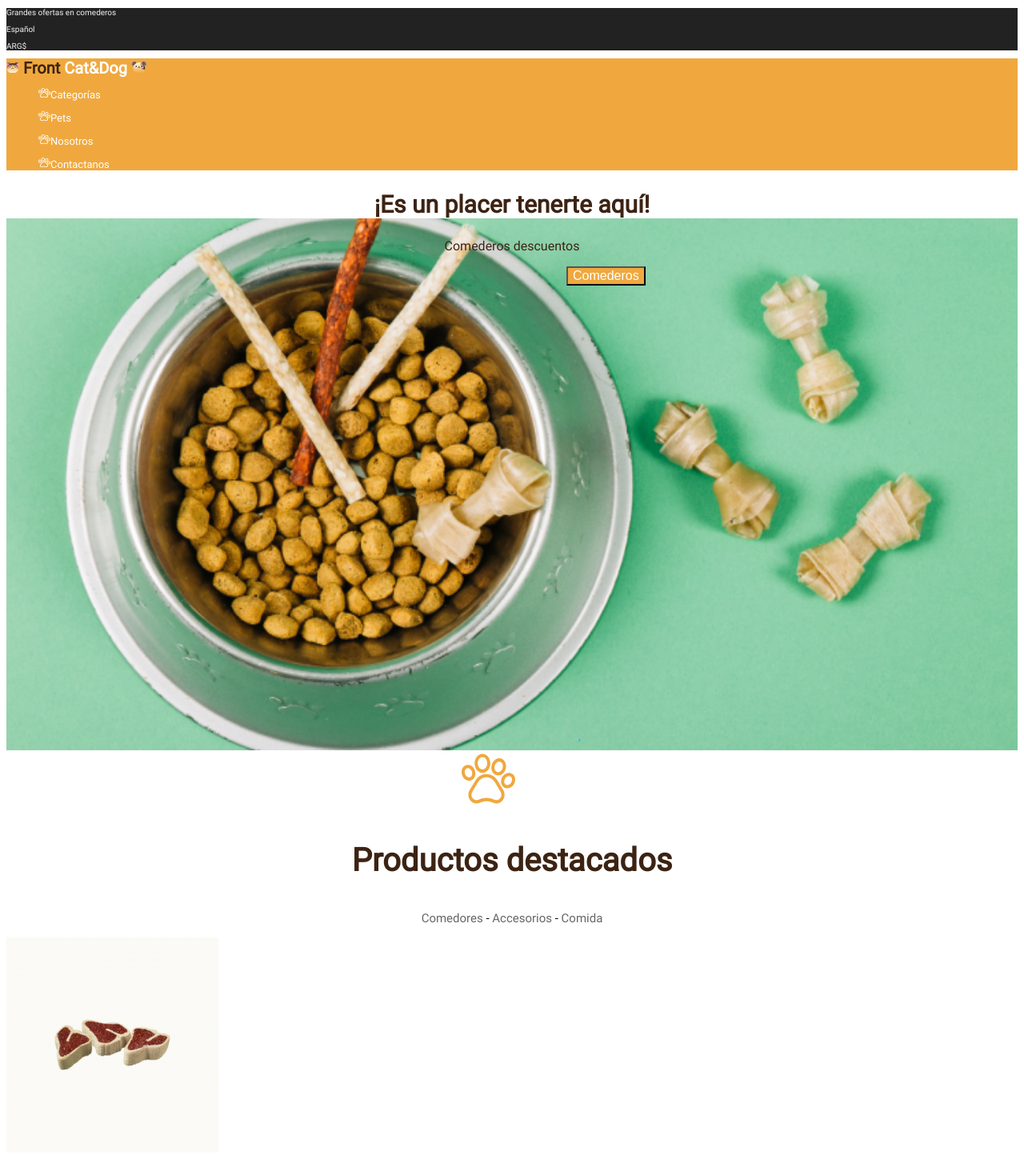
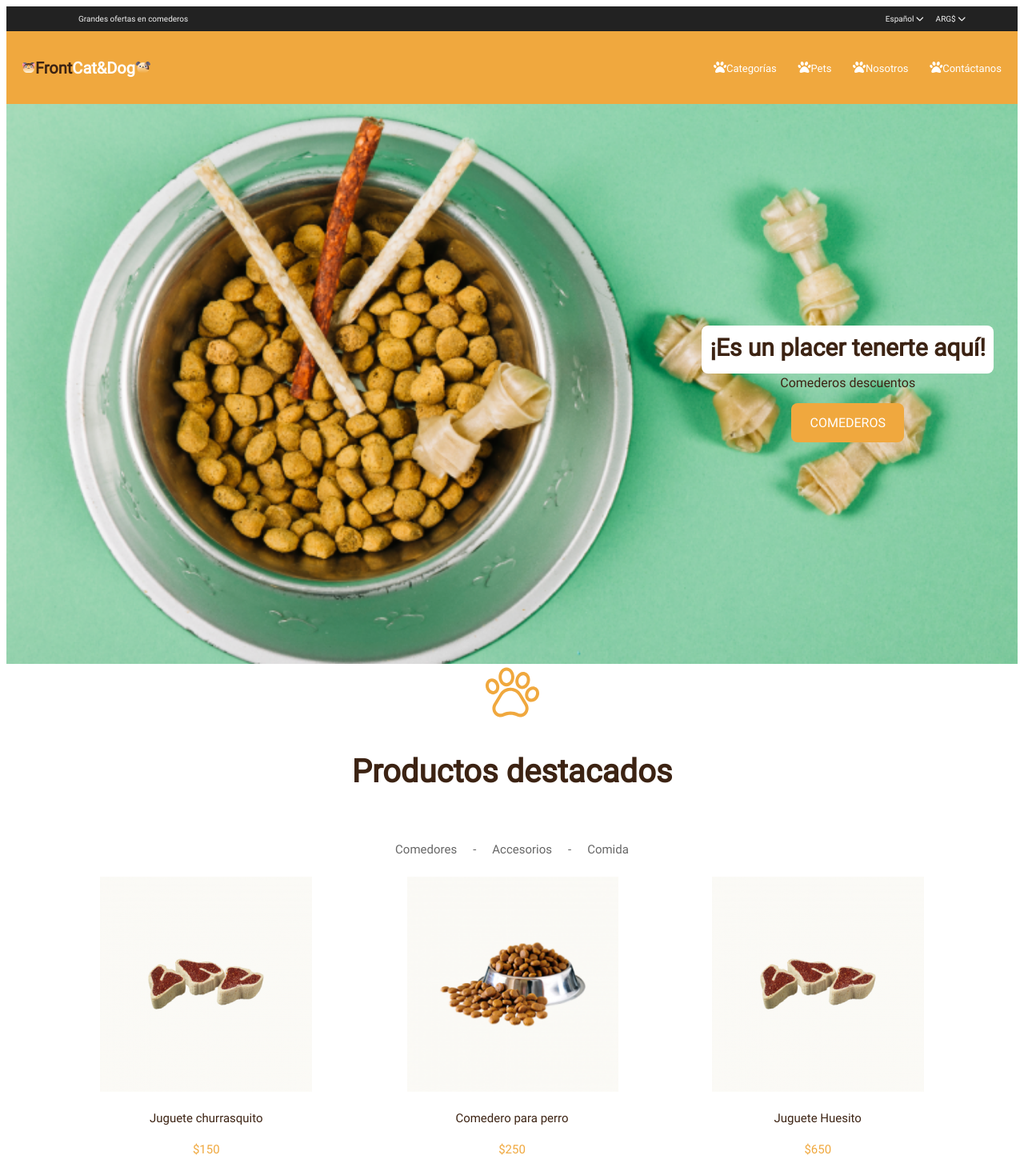
Before and after one commit to mnbenavides/FrontEndI_Petshop, a plain HTML site: page index.html in a window 1280 px wide. Shown: the top 1449 px of the page at 80% size. Drawn offline with Linux system fonts and the light colour scheme.

Commit message:
Se agrega flex-box

```diff
--- a/css/style.css
+++ b/css/style.css
@@ -4,37 +4,62 @@
   src: url("../fonts/Roboto-Regular.ttf");
 }
 
-body {
+* {
+  box-sizing: border-box;
   font-family: "Roboto", "serif";
   font-style: normal;
-  font-size: 12px;
 }
 
 .contenido-seccion-1 {
   background-color: #222222;
   color: #f3f3f3;
   font-size: 10px;
+  display: flex;
+  justify-content: space-between;
+  padding-left: 90px;
+  padding-right: 50px;
+  align-items: center;
+}
+
+.contenido-seccion-1 .money {
+  display: flex;
+  justify-content: space-evenly;
+  width: 130px;
 }
 
 .contenido-seccion-2 {
   background-color: #f0a83e;
   color: white;
+  display: flex;
+  justify-content: space-between;
+  padding: 20px 20px;
+}
+
+.contenido-seccion-2 ul {
+  width: 400px;
+  display: flex;
+  align-items: center;
+  justify-content: space-between;
 }
 
 .logo {
   font-weight: bold;
   font-size: 20px;
-
+  display: flex;
+  align-items: center;
 }
 
 .logo #header-letter-1 {
-    color: #3C2313;
+  color: #3c2313;
 }
 
 .logo #header-letter-2 {
-  color: #FFFFFF;
+  color: #ffffff;
 }
 
+.contenido-seccion-2 ul {
+  list-style: none;
+}
 .contenido-seccion-2 a {
   text-decoration: none;
   color: white;
@@ -43,45 +68,65 @@ body {
 
 .contenido-informacion {
   background-image: url("../img/bowl-and-pet-daities-on-green-background 1.png");
+  display: flex;
   background-repeat: no-repeat;
   background-size: cover;
   height: 700px;
+  flex-direction: column;
+  justify-content: center;
+  align-items: flex-end;
+}
+.contenido-informacion .titulo {
+  display: flex;
+  flex-direction: column;
+  align-items: center;
+  justify-content: center;
+  padding-right: 30px;
 }
 
-.contenido-informacion h2 {
+.contenido-informacion .titulo h2 {
   background-color: #ffffff;
   color: #3c2313;
-  font-family: "Roboto";
-  font-style: normal;
   font-weight: bold;
   font-size: 30px;
-  text-align: center;
+  height: 60px;
+  margin: 0%;
+  padding: 10px;
+  border-radius: 8px;
 }
 
-.contenido-informacion p {
-  font-family: "Roboto";
+.contenido-informacion .titulo p {
   font-weight: 400;
   font-size: 16px;
-  text-align: center;
   color: #3c2313;
+  margin-top: 2px;
 }
 
-.contenido-informacion button {
+.contenido-informacion .titulo button {
+  border: none;
   background: #f0a83e;
   color: #ffffff;
   font-weight: 400;
   font-size: 16px;
   margin-left: 700px;
+  height: 49px;
+  margin: 0 auto;
+  border-radius: 8px;
+  width: 141px;
+  text-transform: uppercase;
+}
+.contenido-productos-destacados .foto {
+  display: flex;
+  justify-content: center;
+  align-items: center;
 }
 
 .contenido-productos-destacados .foto img {
   max-width: 200px;
-  margin-left: 45%;
+  margin: 0 auto;
 }
 
 .contenido-productos-destacados h3 {
-  font-family: "Roboto";
-  font-style: normal;
   font-weight: 700;
   font-size: 40px;
   color: #3c2313;
@@ -91,12 +136,26 @@ body {
 .contenido-productos-destacados .submenu {
   font-weight: 400;
   font-size: 15px;
-  text-align: center;
+  display: flex;
+  justify-content: center;
+  color: #666666;
+
 }
 
+.contenido-productos-destacados .submenu p {
+  text-decoration: none;
+  padding: 10px;
+}
 .contenido-productos-destacados .submenu a {
   text-decoration: none;
   color: #666666;
+
+}
+
+.contenido-subproductos {
+  display: flex;
+  justify-content: space-evenly;
+  text-align: center;
 }
 
 .contenido-subproductos img {
@@ -110,18 +169,15 @@ body {
 }
 
 .contenido-subproductos small {
-  font-family: "Roboto";
-  font-style: normal;
   font-weight: 500;
   font-size: 15px;
   color: #f0a83e;
 }
 .contacto {
+  padding: 78px 78px;
   text-align: center;
 }
 .contacto h2 {
-  font-family: "Roboto";
-  font-style: normal;
   font-weight: bold;
   font-size: 25px;
   color: #3c2313;
@@ -135,6 +191,7 @@ body {
   color: #ffffff;
   font-weight: 400;
   font-size: 9px;
+  padding: 12px 20px;
 }
 
 .contacto button {
@@ -144,19 +201,39 @@ body {
   font-weight: 400;
   font-size: 16px;
   color: #ffffff;
+  border-radius: 15px;
+  border: none;
+  margin-top: 20px;
 }
 
 .contacto .reset {
   background: #8a8787;
-  border-radius: 15px;
 }
 
 .contacto .send {
   background: #f0a83e;
-  border-radius: 15px;
 }
+
 .contenido-suscribete {
   background: #f0a83e;
+  display: flex;
+  justify-content: space-between;
+}
+
+.contenido-suscribete input{
+  padding: 12px 20px;
+  border: none;
+}
+
+.contenido-suscribete button{
+  border: none;
+}
+
+.contenido-suscribete div {
+  display: flex;
+  justify-content: space-evenly;
+  align-items: center;
+  width: 30%;
 }
 
 .contenido-suscribete p {
@@ -188,18 +265,35 @@ body {
 .contenido-informacion-empresa {
   background: #3c2313;
   color: #ffffff;
+  display: flex;
+  justify-content: space-between;
+  align-items: center;
+  padding: 30px;
+}
+
+.contenido-informacion-empresa .informacion {
+  display: flex;
+  margin: 40px 40px;
 }
 
 .contenido-informacion-empresa h3 {
   font-weight: 700;
   font-size: 20px;
   color: #ffffff;
+  margin: 0px 0px;
+  padding-left: 20px;
 }
 
 .contenido-informacion-empresa p {
   font-weight: 700;
   font-size: 15px;
   color: #8a8787;
+  margin: 0px 0px;
+  padding-left: 20px;
+}
+
+.contenido-informacion-empresa .logo {
+  padding-right: 90px;
 }
 
 footer {
--- a/index.html
+++ b/index.html
@@ -3,6 +3,13 @@
 <html lang="en">
   <head>
     <meta charset="UTF-8" />
+    <link
+      rel="stylesheet"
+      href="https://cdnjs.cloudflare.com/ajax/libs/font-awesome/6.4.0/css/all.min.css"
+      integrity="sha512-iecdLmaskl7CVkqkXNQ/ZH/XLlvWZOJyj7Yy7tcenmpD1ypASozpmT/E0iPtmFIB46ZmdtAc9eNBvH0H/ZpiBw=="
+      crossorigin="anonymous"
+      referrerpolicy="no-referrer"
+    />
     <link rel="stylesheet" href="css/style.css" />
     <title>Document</title>
   </head>
@@ -12,59 +19,52 @@
     <header>
       <section class="contenido-seccion-1">
         <p>Grandes ofertas en comederos</p>
-        <p>Español</p>
-        <p>ARG$</p>
+        <div class="money">
+          <p>Español <i class="fa-solid fa-chevron-down"></i></p>
+          <p>ARG$ <i class="fa-solid fa-chevron-down"></i></p>
+        </div>
       </section>
       <section class="contenido-seccion-2">
         <div class="logo">
           <span class="cat">
-            <img src="img/cat.svg" alt="icono gato">
+            <img src="img/cat.svg" alt="icono gato" />
           </span>
           <span id="header-letter-1">Front</span>
           <span id="header-letter-2">Cat&Dog</span>
           <span class="dog">
-            <img src="img/dog.svg" alt="icono perro">
+            <img src="img/dog.svg" alt="icono perro" />
           </span>
-        </div>        <nav>
+        </div>
+        <nav>
           <ul>
-            <img src="img/pawprint_2.svg" height="14" width="15" /><a href=""
-              >Categorías</a
-            >
-          </ul>
-          <ul>
-            <img src="img/pawprint_2.svg" height="14" width="15" /><a href=""
-              >Pets</a
-            >
-          </ul>
-          <ul>
-            <img src="img/pawprint_2.svg" height="14" width="15" /><a href=""
-              >Nosotros</a
-            >
-          </ul>
-          <ul>
-            <img src="img/pawprint_2.svg" height="14" width="15" /><a href=""
-              >Contactanos</a
-            >
+            <li><i class="fa-solid fa-paw"></i><a href="">Categorías</a></li>
+            <li><i class="fa-solid fa-paw"></i><a href="">Pets</a></li>
+            <li><i class="fa-solid fa-paw"></i><a href="">Nosotros</a></li>
+            <li><i class="fa-solid fa-paw"></i><a href="">Contáctanos</a></li>
           </ul>
         </nav>
       </section>
     </header>
     <main>
       <section class="contenido-informacion">
+        <div class="titulo">
           <h2>¡Es un placer tenerte aquí!</h2>
           <p>Comederos descuentos</p>
           <button type="button">Comederos</button>
+        </div>
       </section>
+
       <section class="contenido-productos-destacados">
         <div class="foto">
           <img src="img/pawprint_1.svg" alt="foto de huellita" />
         </div>
         <h3>Productos destacados</h3>
         <div class="submenu">
-          <p>
-            <a href="">Comedores</a> - <a href="">Accesorios</a> -
-            <a href="">Comida</a>
-          </p>
+          <p><a href="">Comedores</a></p>
+          <p>-</p>
+          <p><a href="">Accesorios</a></p>
+          <p>-</p>
+          <p><a href="">Comida</a></p>
         </div>
         <section class="contenido-subproductos">
           <article>
@@ -100,24 +100,43 @@
         </form>
       </section>
       <section class="contenido-suscribete">
+        <div>
           <img src="img/pawprint_3.svg" alt="Enviar email" />
           <p>Suscríbete para más novedades</p>
+        </div>
+        <div>
           <form>
             <input type="email" placeholder="Ingrese tu correo electrónico" />
             <button type="submit">Suscribirme</button>
           </form>
+        </div>
       </section>
     </main>
     <section class="contenido-informacion-empresa">
+      <article>
+        <div class="informacion">
           <img src="img/icon_location.svg" alt="icono localización" />
+          <div>
             <h3>Localidad</h3>
             <p>Calle-Provincia</p>
+          </div>
+        </div>
+        <div class="informacion">
           <img src="img/icon_telephone.svg" alt="icono teléfono" />
+          <div>
             <h3>Teléfono</h3>
             <p>Número de teléfono</p>
+          </div>
+        </div>
+        <div class="informacion">
           <img src="img/icon_email.svg" alt="icono email" />
+          <div>
             <h3>Correo Electrónico</h3>
             <p>Dirección de correo</p>
+          </div>
+        </div>
+      </article>
+      <article>
         <div class="logo">
           <span class="cat">
             <img src="img/cat.svg" alt="icono gato" />
@@ -128,6 +147,7 @@
             <img src="img/dog.svg" alt="icono perro" />
           </span>
         </div>
+      </article>
     </section>
     <footer>
       <p>Todos los derechos reservados FrontEnd</p>
```
Lines whose indentation alone changed are shown as unchanged.
